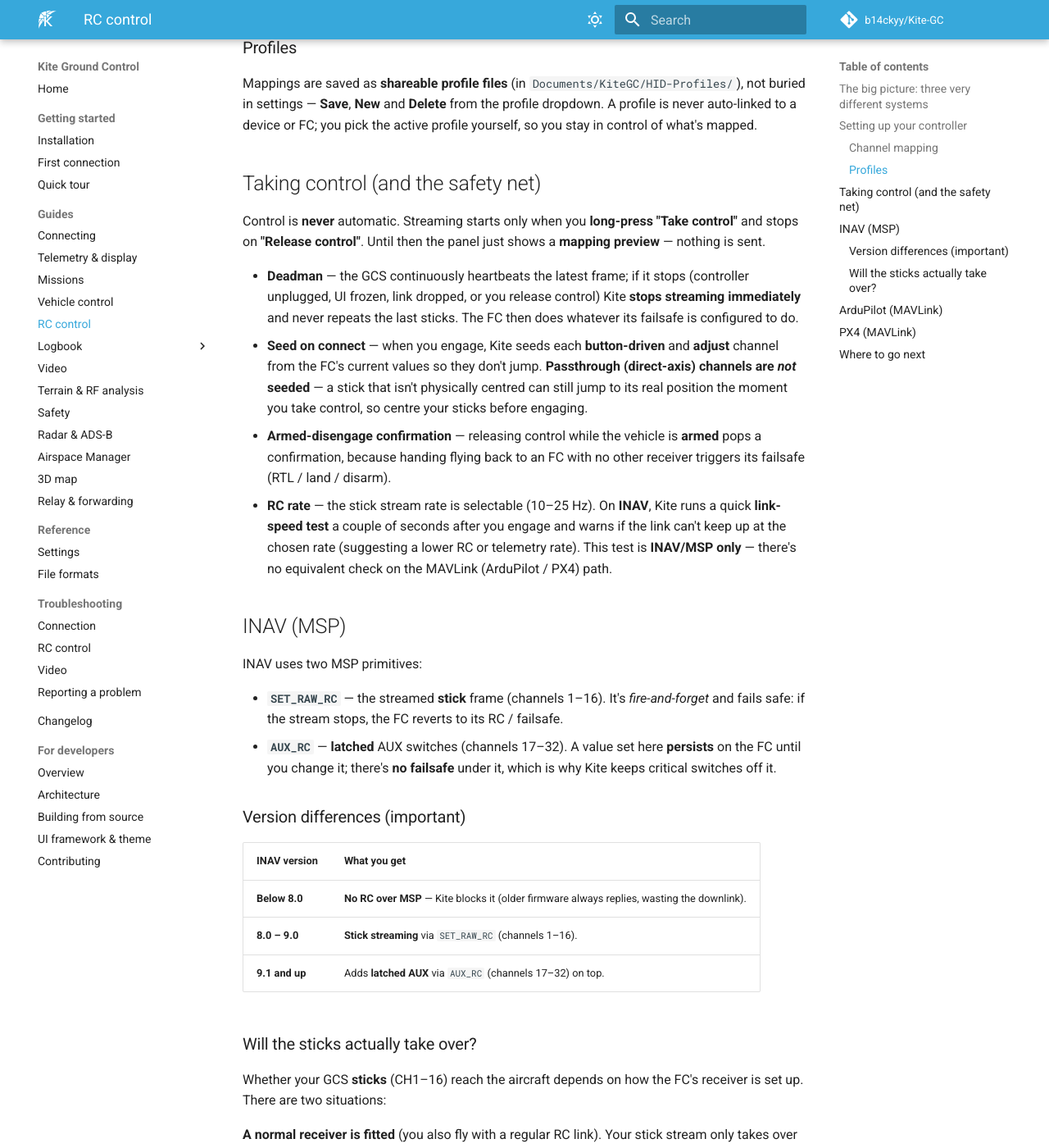
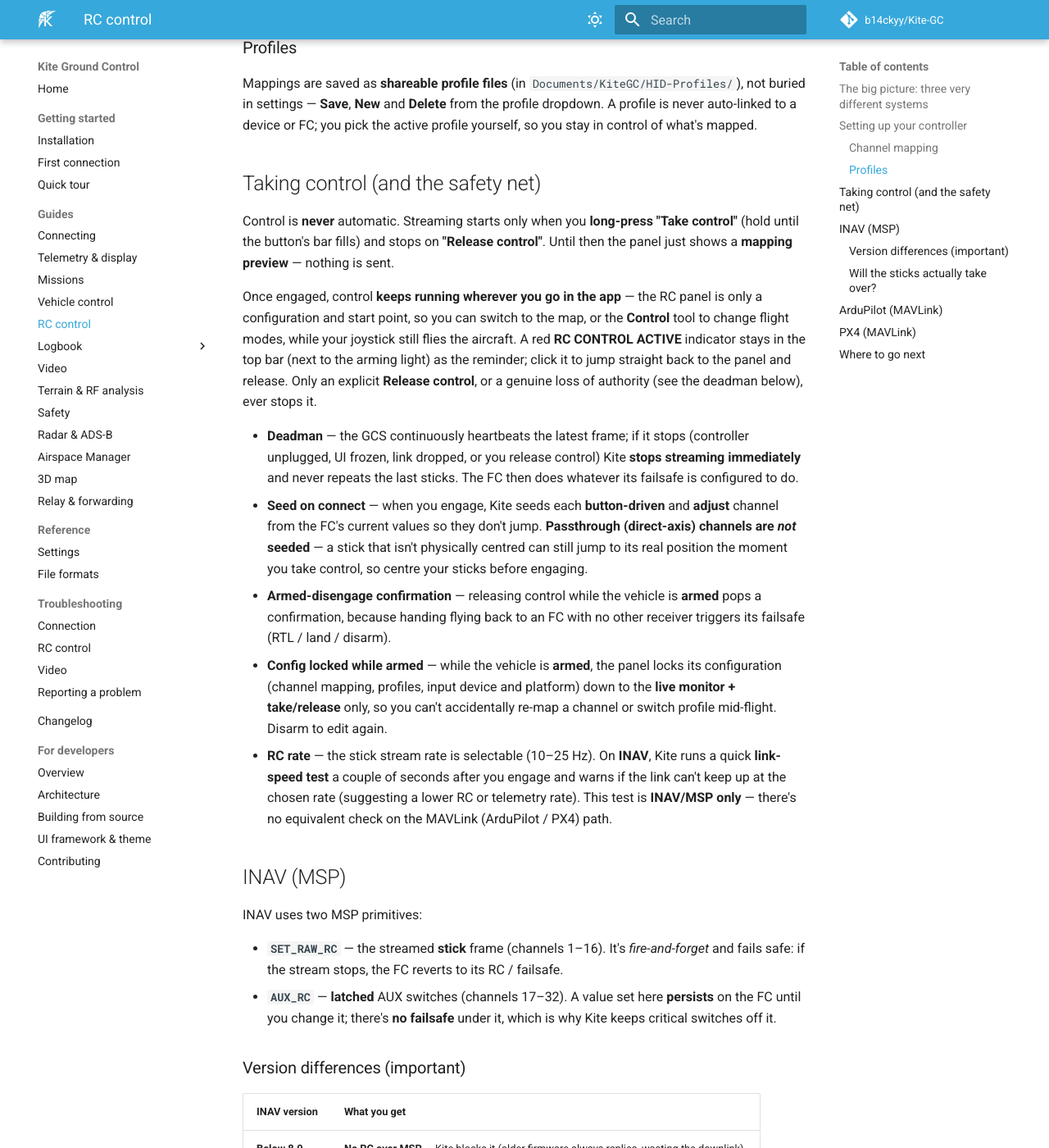
Before and after one commit to b14ckyy/Kite-GC, an MkDocs documentation site: the page built from docs/user/guides/rc-control.md, in a window 1280 px wide and 1400 px high, scrolled down 2576 px. Shown: the whole window at 82% size. Built offline with MkDocs 1.6.1 and Material for MkDocs 9.7.7, drawn with Linux system fonts in a browser that asks for light colours; comment, search, counter and statistics services are not loaded.

Commit message:
docs(user): RC control persists across the app + config locked while armed
Document that engage keeps running when you leave the panel (RC CONTROL ACTIVE
top-bar indicator; only explicit release or a real loss of authority stops it),
the armed config lock (monitor + take/release only), and the hold-to-confirm
Take control button.

Co-Authored-By: Claude Opus 4.8

```diff
--- a/docs/user/guides/rc-control.md
+++ b/docs/user/guides/rc-control.md
@@ -72,8 +72,15 @@ device or FC; you pick the active profile yourself, so you stay in control of wh
 
 ## Taking control (and the safety net)
 
-Control is **never** automatic. Streaming starts only when you **long-press "Take control"** and stops on
-**"Release control"**. Until then the panel just shows a **mapping preview** — nothing is sent.
+Control is **never** automatic. Streaming starts only when you **long-press "Take control"** (hold until
+the button's bar fills) and stops on **"Release control"**. Until then the panel just shows a **mapping
+preview** — nothing is sent.
+
+Once engaged, control **keeps running wherever you go in the app** — the RC panel is only a configuration
+and start point, so you can switch to the map, or the **Control** tool to change flight modes, while your
+joystick still flies the aircraft. A red **RC CONTROL ACTIVE** indicator stays in the top bar (next to the
+arming light) as the reminder; click it to jump straight back to the panel and release. Only an explicit
+**Release control**, or a genuine loss of authority (see the deadman below), ever stops it.
 
 - **Deadman** — the GCS continuously heartbeats the latest frame; if it stops (controller unplugged, UI
   frozen, link dropped, or you release control) Kite **stops streaming immediately** and never repeats the
@@ -84,6 +91,9 @@ Control is **never** automatic. Streaming starts only when you **long-press "Tak
   centre your sticks before engaging.
 - **Armed-disengage confirmation** — releasing control while the vehicle is **armed** pops a confirmation,
   because handing flying back to an FC with no other receiver triggers its failsafe (RTL / land / disarm).
+- **Config locked while armed** — while the vehicle is **armed**, the panel locks its configuration
+  (channel mapping, profiles, input device and platform) down to the **live monitor + take/release** only,
+  so you can't accidentally re-map a channel or switch profile mid-flight. Disarm to edit again.
 - **RC rate** — the stick stream rate is selectable (10–25 Hz). On **INAV**, Kite runs a quick
   **link-speed test** a couple of seconds after you engage and warns if the link can't keep up at the
   chosen rate (suggesting a lower RC or telemetry rate). This test is **INAV/MSP only** — there's no
```
